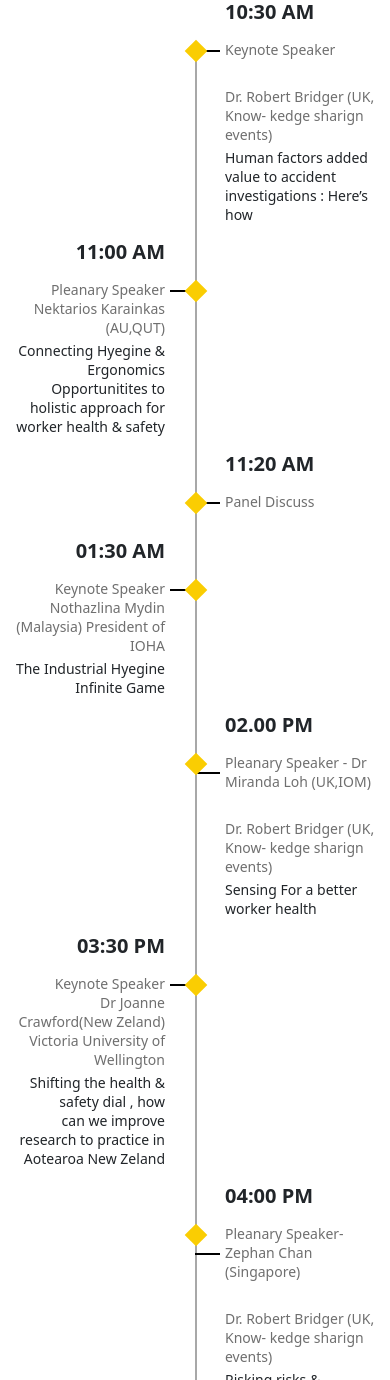
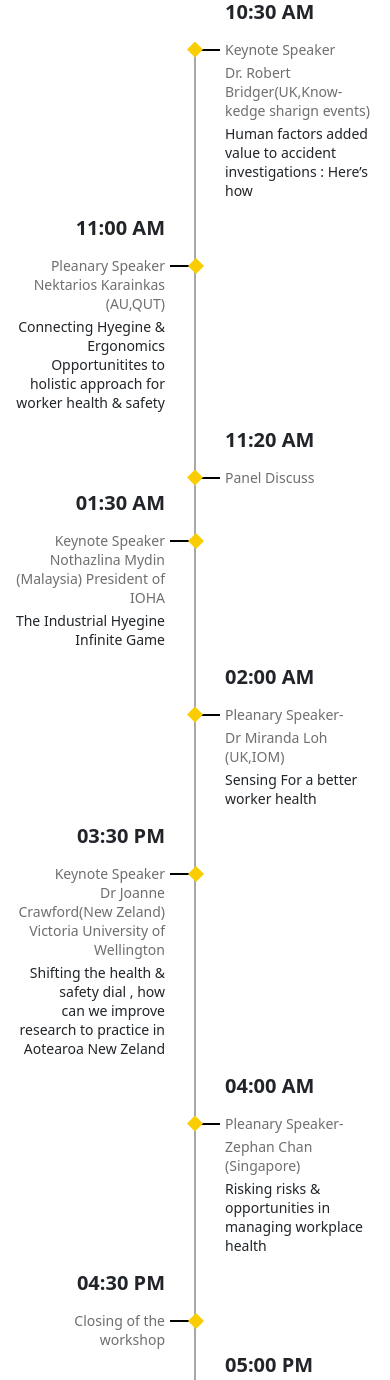
Before and after one commit to jahanabir8/Reponsive-Timeline, a plain HTML site: page timeline.html in a window 390 px wide. Shown: the top 1380 px of the page. Drawn offline with nearby package versions, Linux system fonts and the light colour scheme.

Commit message:
final branch

```diff
--- a/timeline.css
+++ b/timeline.css
@@ -11,16 +11,18 @@
 .timeline__inner::before{
     position: absolute;
     content: "";
-    height: 100%;
+    /* height: 100%; */
     width: 2px;
     background-color: #a8a8a8;
     left: 50%;
-    top: 67px;
+    transform: translateX(-50%);
+    top: 70px;
+    bottom: 46px;
     /* right: 50%;
     transform: translate(-50%, -50%); */
 }
 
-.direction-r h4, .direction-r .flag, .direction-r p{
+.direction-r h4, .direction-r .flag, .direction-r .flag2, .direction-r p{
     padding-left: 100px;
 }
 
@@ -58,9 +60,8 @@
 } */
 
 .direction-r .flag2{
-    margin-left: 100px;
     width: 100%;
-    max-width: 385px;
+    max-width: 485px;
 }
 
 .direction-l .flag2{
@@ -75,18 +76,24 @@
     position: absolute;
     content: "";
     left: -12px;
-    top: 10px;
+    top: 50%;
+    bottom: 50%;
+    transform: translateY(-50%);
     background: #FACD02;
     height: 25px;
     width: 25px;
-    transform: rotate(45deg);
     z-index: 10;
+    clip-path: polygon(50% 0%, 100% 50%, 50% 100%, 0% 50%);
+}
+
+.direction-r .flag.last__flag::before{
+    background: #EB5757;
 }
 
 .direction-l .flag::before{
     left: unset;
     right: -13px !important;
-    top: 24px;
+    /* top: 24px; */
 }
 
 .direction-r .flag::after, .direction-l .flag::after{
@@ -94,6 +101,7 @@
     content: "";
     left: 0;
     top: 50%;
+    transform: translateY(-50%);
     background-color: #000;
     height: 2px;
     width: 40px;
@@ -106,32 +114,34 @@
     width: 117px;
 }
 
+
+
 .direction-r p, .direction-l p{
-    font-size: 24px;
+    font-size: 30px;
     font-weight: 300;
 }
 
 @media screen and (max-width: 1199px) {
 
-    .direction-r h4, .direction-r .flag, .direction-r p{
+    .direction-r h4, .direction-r .flag, .direction-r .flag2, .direction-r p{
         padding-left: 50px;
     }
-
+/*
     .direction-r .flag2{
         margin-left: 50px;
-    }
+    } */
 
     .direction-l h4, .direction-l .flag, .direction-l p{
         padding-right: 50px;
     }
 
     .direction-l .flag::before{
-        top: 10px;
+        /* top: 10px; */
     }
 
     .direction-l .flag::after{
         width: 40px;
-        top: 21px;
+        /* top: 21px; */
     }
 
 
@@ -139,6 +149,10 @@
 }
 
 @media screen and (max-width: 767px) {
+
+    .timeline__inner::before{
+        bottom: 16px;
+    }
 
     .timeline__inner::before{
         top: 54px;
@@ -163,8 +177,8 @@
     }
 
     .direction-r .flag::before, .direction-l .flag::before{
-        top: 3px;
-        left: -7px;
+        /* top: 3px; */
+        left: -8px;
         width: 16px;
         height: 16px;
     }
@@ -176,17 +190,17 @@
     .direction-l .flag::before{
             left: unset;
             right: -9px !important;
-            top: 3px;
+            top: 10px;
         }
 }
 
 @media screen and (max-width: 424px) {
-    .direction-r h4, .direction-r .flag, .direction-r p {
+    .direction-r h4, .direction-r .flag, .direction-r .flag2, .direction-r p {
         padding-left: 30px;
     }
 
     .direction-r .flag2{
-        margin-left: 30px;
+        /* margin-left: 30px; */
     }
 
     .direction-r .flag::after, .direction-l .flag::after{
@@ -198,3 +212,9 @@
     }
 
 }
+
+@media screen and (max-width: 374px) {
+    .timeline__inner::before{
+        bottom: 26px;
+    }
+}
--- a/timeline.html
+++ b/timeline.html
@@ -15,21 +15,22 @@
         <div class="container">
             <div class="timeline__inner">
                 <div class="row g-0">
+                    <!-- item 1 -->
                     <div class="col-6"> </div>
                     <div class="col-6">
                         <div class="direction-r">
                             <h4>10:30 AM </h4>
-                            <span class="flag">Keynote Speaker</span> <br>
-                            <span class="flag2">Dr. Robert Bridger (UK, Know- kedge sharign events)</span>
+                            <span class="flag">Keynote Speaker</span>
+                            <span class="flag2">Dr. Robert Bridger(UK,Know- kedge sharign events)</span>
                             <p>Human factors added value to accident <br> investigations : Here’s how</p>
                         </div>
                     </div>
 
+                    <!-- item 2 -->
                     <div class="col-6">
                         <div class="direction-l">
                             <h4>11:00 AM </h4>
                             <span class="flag">Pleanary Speaker <br> Nektarios Karainkas (AU,QUT) </span>
-                            <!-- <span class="flag2">Dr. Robert Bridger (UK, Know- kedge sharign events)</span> -->
                             <p>Connecting Hyegine & Ergonomics
                                 Opportunitites to holistic approach for <br>
                                 worker health & safety</p>
@@ -37,39 +38,41 @@
                     </div>
                     <div class="col-6"> </div>
 
+                    <!-- item 3 -->
                     <div class="col-6"> </div>
                     <div class="col-6">
                         <div class="direction-r">
                             <h4> 11:20 AM </h4>
-                            <span class="flag">Panel Discuss</span> <br>
+                            <span class="flag">Panel Discuss</span>
                         </div>
                     </div>
 
+                    <!-- item 4 -->
                     <div class="col-6">
                         <div class="direction-l">
                             <h4>01:30 AM </h4>
                             <span class="flag">Keynote Speaker <br> Nothazlina Mydin (Malaysia) President of IOHA </span>
-                            <!-- <span class="flag2">Dr. Robert Bridger (UK, Know- kedge sharign events)</span> -->
                             <p>The Industrial Hyegine Infinite Game</p>
                         </div>
                     </div>
                     <div class="col-6"> </div>
 
+                    <!-- item 5 -->
                     <div class="col-6"> </div>
                     <div class="col-6">
                         <div class="direction-r">
-                            <h4>02.00 PM </h4>
-                            <span class="flag">Pleanary Speaker - Dr Miranda Loh (UK,IOM)</span> <br>
-                            <span class="flag2">Dr. Robert Bridger (UK, Know- kedge sharign events)</span>
+                            <h4>02:00 AM </h4>
+                            <span class="flag">Pleanary Speaker-</span>
+                            <span class="flag2">Dr Miranda Loh (UK,IOM)</span>
                             <p>Sensing For a better worker health</p>
                         </div>
                     </div>
 
+                    <!-- item 6 -->
                     <div class="col-6">
                         <div class="direction-l">
                             <h4>03:30 PM </h4>
                             <span class="flag">Keynote Speaker <br> Dr Joanne Crawford(New Zeland) Victoria University of Wellington</span>
-                            <!-- <span class="flag2">Dr. Robert Bridger (UK, Know- kedge sharign events)</span> -->
                             <p>Shifting the health & safety dial , how <br>
                                 can we improve research to practice in <br>
                                 Aotearoa New Zeland</p>
@@ -77,37 +80,33 @@
                     </div>
                     <div class="col-6"> </div>
 
+                    <!-- item 7 -->
                     <div class="col-6"> </div>
                     <div class="col-6">
                         <div class="direction-r">
-                            <h4>04:00 PM </h4>
-                            <span class="flag">Pleanary Speaker- <br> Zephan Chan (Singapore)</span> <br>
-                            <span class="flag2">Dr. Robert Bridger (UK, Know- kedge sharign events)</span>
+                            <h4>04:00 AM </h4>
+                            <span class="flag">Pleanary Speaker-</span>
+                            <span class="flag2">Zephan Chan (Singapore)</span>
                             <p>Risking risks & opportunities in <br>
                                 managing workplace health</p>
                         </div>
                     </div>
 
+                    <!-- item 8 -->
                     <div class="col-6">
                         <div class="direction-l">
                             <h4>04:30 PM </h4>
                             <span class="flag">Closing of the workshop </span>
-                            <!-- <span class="flag2">Dr. Robert Bridger (UK, Know- kedge sharign events)</span> -->
-                            <!-- <p>Connecting Hyegine & Ergonomics
-                                Opportunitites to holistic approach for <br>
-                                worker health & safety</p> -->
                         </div>
                     </div>
                     <div class="col-6"> </div>
 
+                    <!-- item 9 -->
                     <div class="col-6"> </div>
                     <div class="col-6">
                         <div class="direction-r">
                             <h4>05:00 PM </h4>
-                            <span class="flag">End of Day 2 . Thanks for coming !</span> <br>
-                            <!-- <span class="flag2">Dr. Robert Bridger (UK, Know- kedge sharign events)</span>
-                            <p>Risking risks & opportunities in <br>
-                                managing workplace health</p> -->
+                            <span class="flag last__flag">End of Day 2 . Thanks for coming !</span>
                         </div>
                     </div>
 
```
